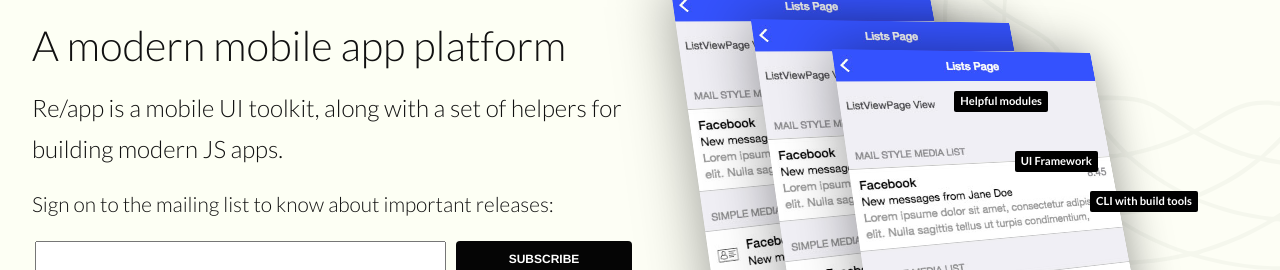
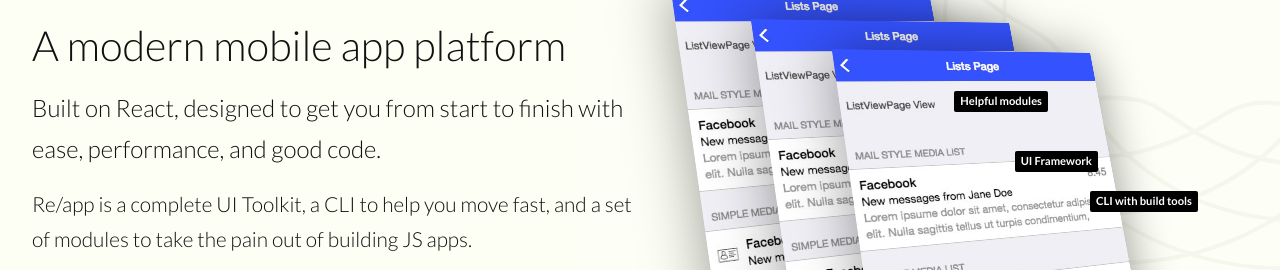
Before and after one commit to reapp/oldreapp..github.io, a website: page index.html in a window 1280 px wide. Shown: the part 102-372 px from the top of the page. Drawn offline with Linux system fonts and the light colour scheme.

Commit message:
Attempting new copy on top

```diff
--- a/index.html
+++ b/index.html
@@ -26,10 +26,18 @@
       <div class="hero-first col-xs-12 col-sm-5 col-md-6">
         <h2 class="hero-headline">A modern mobile app platform</h2>
         <p class="first">
-          Re/app is a mobile UI toolkit, along with a set of helpers
-          for building modern JS apps.
+          Built on React, designed to get you from start to finish
+          with ease, performance, and good code.
         </p>
-        <p>Sign on to the mailing list to know about important releases:</p>
+
+        <p>
+          Re/app is a complete UI Toolkit, a CLI to help you move fast,
+          and a set of modules to take the pain out of building JS apps.
+        </p>
+
+        <p>
+          Sign on to the mailing list to know about important releases:
+        </p>
 
         <form class="signup description" style="padding: 3px; text-align: center; border: 0px none; font-family: 'Helvetica Neue', Helvetica, Arial, sans-serif; font-size: 15px; color: rgba(0, 0, 0, 0);" action="http://my.sendinblue.com/users/subscribe/" method="post" onsubmit="return false">
           <input type="hidden" name="hdn_email_txt" id="hdn_email_txt" value="" style="font-family: 'Helvetica Neue', Helvetica, Arial, sans-serif; font-size: 13px;">
```
